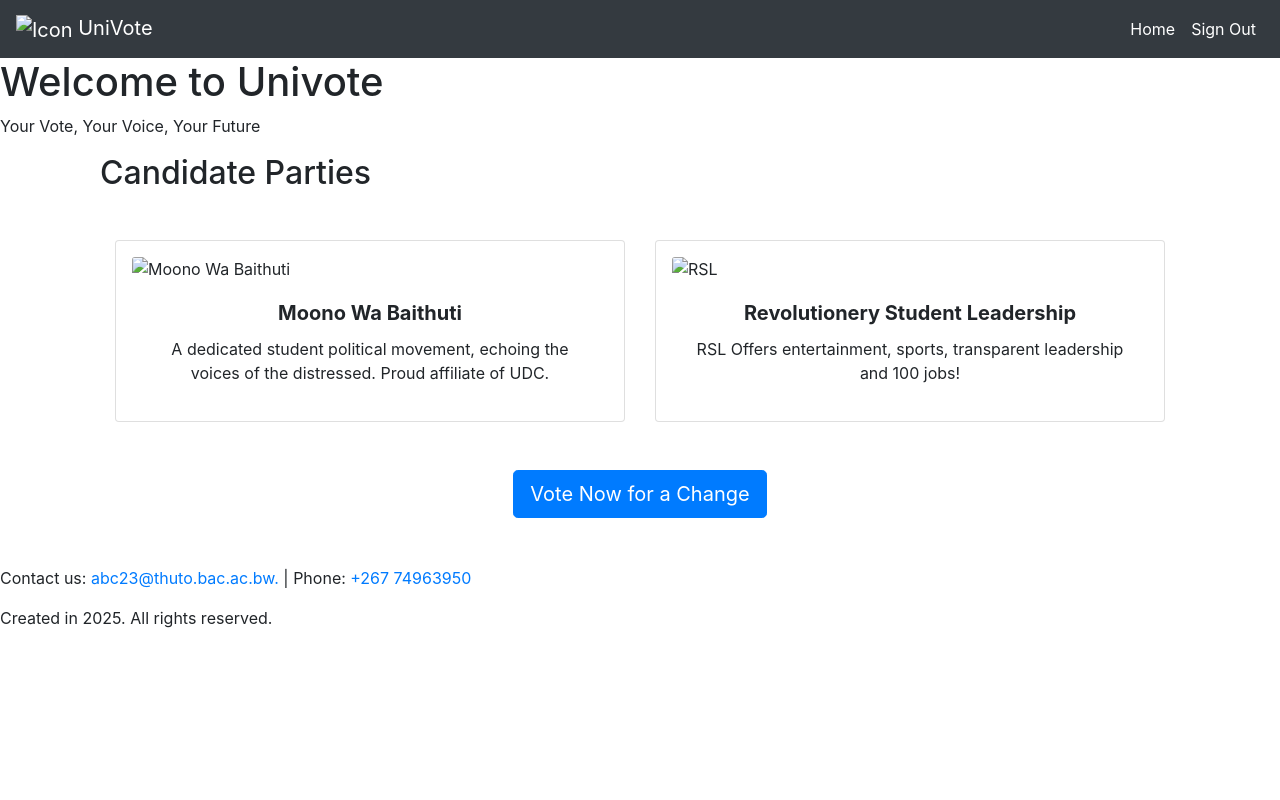
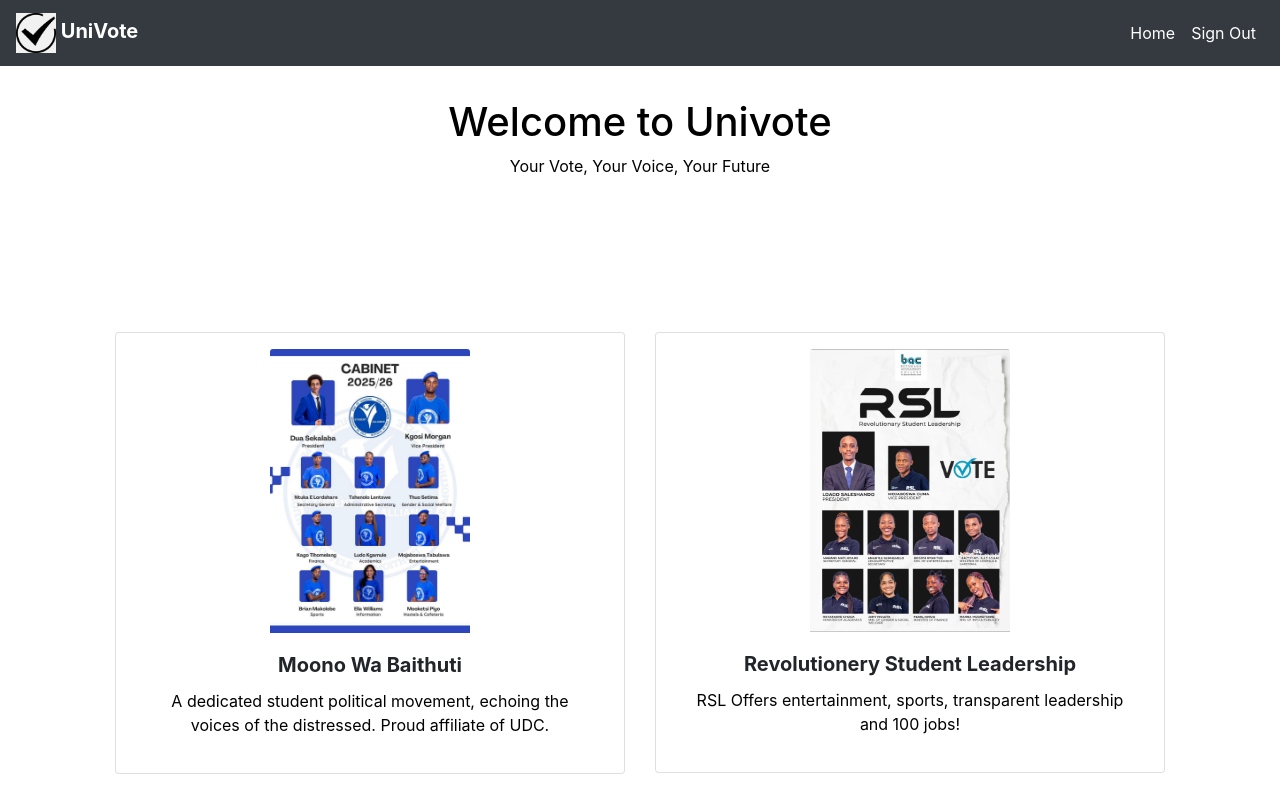
Before and after one commit to BothoRandy/UniVote, a plain HTML site: page index.html in a window 1280 px wide. Shown: the top 800 px of the page. Drawn offline with nearby package versions, Linux system fonts and the light colour scheme.

Commit message:
Update index.html

```diff
--- a/index.html
+++ b/index.html
@@ -4,14 +4,14 @@
         <meta charset="UTF-8">
         <meta name="viewport" content="width=device-width, initial-scale=1.0">
         <title>UniVote</title>
-        <link href="../Botho School/style.css" rel="stylesheet">
+        <link href="../UniVote/style.css" rel="stylesheet">
         <link href="https://stackpath.bootstrapcdn.com/bootstrap/4.5.2/css/bootstrap.min.css" rel="stylesheet">
         <link href="https://cdnjs.cloudflare.com/ajax/libs/font-awesome/5.15.3/css/all.min.css" rel="stylesheet">
-        <link rel="icon" href="../Botho School/download.png" type="image/png">
+        <link rel="icon" href="../UniVote/download.png" type="image/png">
     </head>
     <body>
         <nav class="navbar navbar-expand-lg navbar-dark bg-dark">
-            <a class="navbar-brand" href="index.html"><img id="logo" src="../Botho School/download.png" alt="Icon"> UniVote</a>
+            <a class="navbar-brand" href="index.html"><img id="logo" src="../download.png" alt="Icon"> UniVote</a>
                 <button class="navbar-toggler" type="button" data-toggle="collapse" data-target="#navbarNav" aria-controls="navbarNav" aria-expanded="false" aria-label="Toggle navigation">
                 <span class="navbar-toggler-icon"></span>
                 </button>
@@ -39,7 +39,7 @@
                     <div class="row">
                         <div class="col-md-6 mb-4">
                             <div class="card p-3">
-                                <img src="../Botho School/Moono-wa-baithuti.jpg" class="card-img-top" alt="Moono Wa Baithuti">
+                                <img src="../UniVote/Moono-wa-baithuti.jpg" class="card-img-top" alt="Moono Wa Baithuti">
                                 <div class="card-body text-center">
                                     <h5 class="card-title font-weight-bold">Moono Wa Baithuti</h5>
                                     <p class="card-text">A dedicated student political movement, echoing the voices of the distressed. Proud affiliate of UDC.</p>
@@ -48,7 +48,7 @@
                         </div>
                     <div class="col-md-6 mb-4">
                         <div class="card p-3">
-                            <img src="../Botho School/rsl.jpg" class="card-img-top" alt="RSL">
+                            <img src="../UniVote/rsl.jpg" class="card-img-top" alt="RSL">
                             <div class="card-body text-center">
                                 <h5 class="card-title font-weight-bold">Revolutionery Student Leadership</h5>
                                 <p class="card-text">RSL Offers entertainment, sports, transparent leadership and 100 jobs!</p>
```
